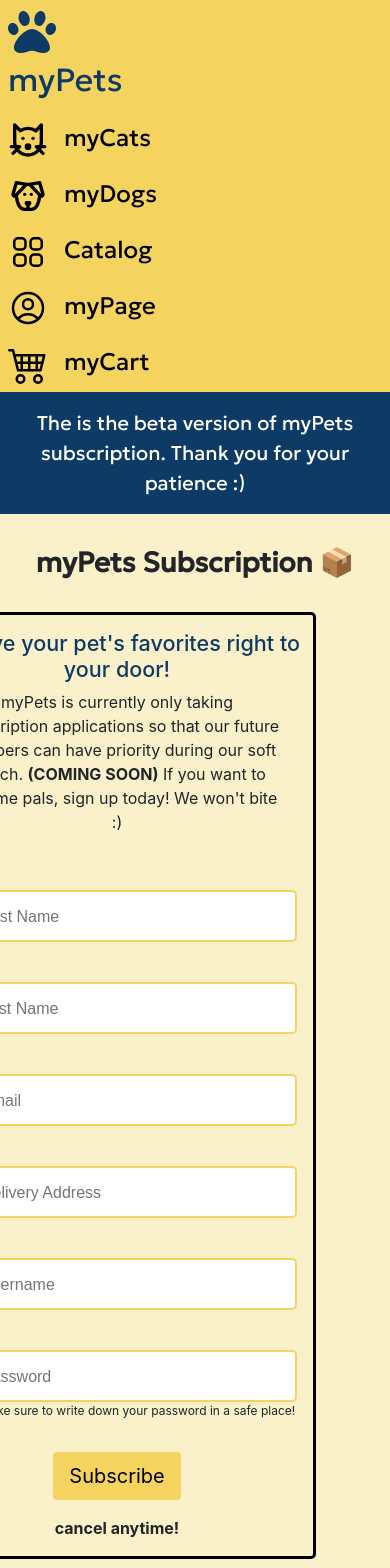
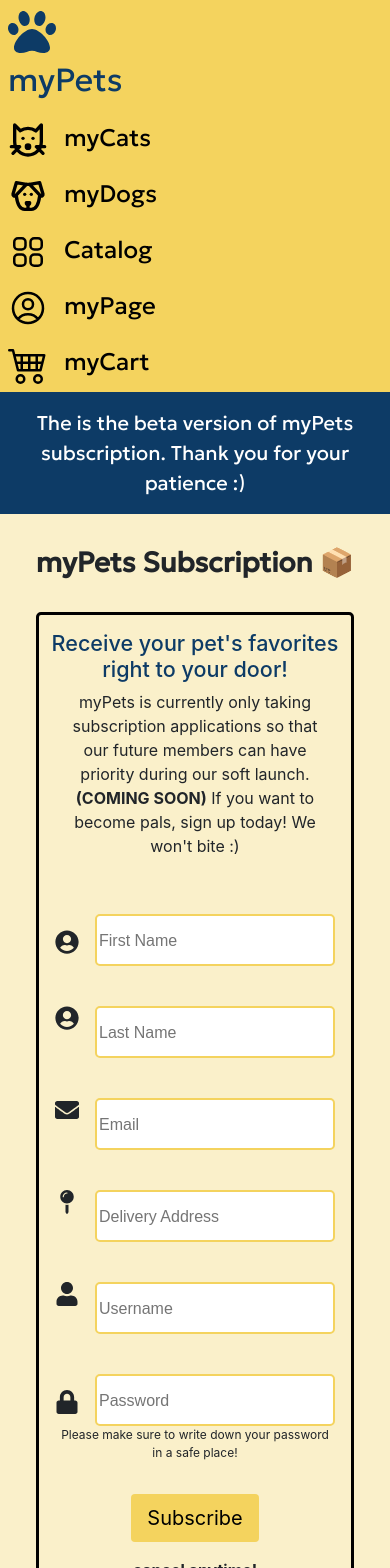
Before and after one commit to sarah-you/myPets, a React (Create React App) app in the folder client/: page /subscription in a window 390 px wide. Shown: the top 1568 px of the page. Built offline with nearby package versions, Linux system fonts and the light colour scheme.

Commit message:
subscription page responsive layout

```diff
--- a/client/src/components/Footer.js
+++ b/client/src/components/Footer.js
@@ -31,14 +31,14 @@ export default function Footer() {
         </div>
         <div className="company-info-wrap">
           <div className="contact-wrap">
-            <p className="contact">
+            <p className="footer-contact">
               <b>Contact Us</b>
             </p>
             <p>(800)-000-0000</p>
             <p>info@mypets.com</p>
           </div>
           <div className="address-wrap">
-            <p className="address">
+            <p className="footer-address">
               <b>Address</b>
             </p>
             <p>287 Fetch Drive, Ballpark, CA</p>
--- a/client/src/pages/Subscription.css
+++ b/client/src/pages/Subscription.css
@@ -18,9 +18,10 @@
   text-align: center;
 }
 
-.content-wrap {
+.sub-content-wrap {
   display: flex;
   flex-direction: column;
+  align-items: center;
 }
 
 .form-wrap {
@@ -29,7 +30,7 @@
   width: 60%;
 }
 
-.form {
+.sub-form {
   display: flex;
   flex-direction: column;
   align-items: center;
@@ -112,19 +113,33 @@ input::placeholder {
 }
 
 @media screen and (width <= 992px) {
+  .sub-form {
+    width: 150%;
+  }
+
   .sub-h4 {
     text-align: center;
   }
 
-  label {
+  .fn,
+  .ln,
+  .email,
+  .address,
+  .sub-username,
+  .sub-password {
     display: flex;
     flex-direction: row;
     margin-right: 1rem;
     margin-left: 1rem;
   }
 
-  input {
-    width: 20rem;
+  .fn-input,
+  .ln-input,
+  .email-input,
+  .address-input,
+  .username-input,
+  .password-input {
+    width: 15rem;
   }
 
   .sub-password {
--- a/client/src/pages/Subscription.js
+++ b/client/src/pages/Subscription.js
@@ -44,9 +44,9 @@ export default function Subscription() {
   return (
     <div>
       <h1 className="sub-head">myPets Subscription 📦</h1>
-      <div className="content-wrap">
+      <div className="sub-content-wrap">
         <div className="form-wrap">
-          <form method="post" onSubmit={handleSubmit} className="form">
+          <form method="post" onSubmit={handleSubmit} className="sub-form">
             <h4 className="sub-h4">
               Receive your pet's favorites right to your door!
             </h4>
@@ -59,24 +59,50 @@ export default function Subscription() {
             <label className="fn">
               <div className="fn-input-wrap">
                 <FaUserCircle className="fn-icon" />
-                <input name="firstName" placeholder="First Name" required />
+                <input
+                  name="firstName"
+                  placeholder="First Name"
+                  required
+                  className="fn-input"
+                />
               </div>
             </label>
             <label className="ln">
               <FaUserCircle className="ln-icon" />
-              <input name="lastName" placeholder="Last Name" required />
+              <input
+                name="lastName"
+                placeholder="Last Name"
+                required
+                className="ln-input"
+              />
             </label>
             <label className="email">
               <FaEnvelope className="email-icon" />
-              <input type="text" name="email" placeholder="Email" required />
+              <input
+                type="text"
+                name="email"
+                placeholder="Email"
+                required
+                className="email-input"
+              />
             </label>
             <label className="address">
               <FaMapPin className="address-icon" />
-              <input name="address" placeholder="Delivery Address" required />
+              <input
+                name="address"
+                placeholder="Delivery Address"
+                required
+                className="address-input"
+              />
             </label>
             <label className="sub-username">
               <FaUser className="username-icon" />
-              <input name="username" placeholder="Username" required />
+              <input
+                name="username"
+                placeholder="Username"
+                required
+                className="username-input"
+              />
             </label>
             <label className="sub-password">
               <FaLock className="password-icon" />
@@ -85,6 +111,7 @@ export default function Subscription() {
                 placeholder="Password"
                 type="password"
                 required
+                className="password-input"
               />
               <p className="pw-text">
                 Please make sure to write down your password in a safe place!
```
